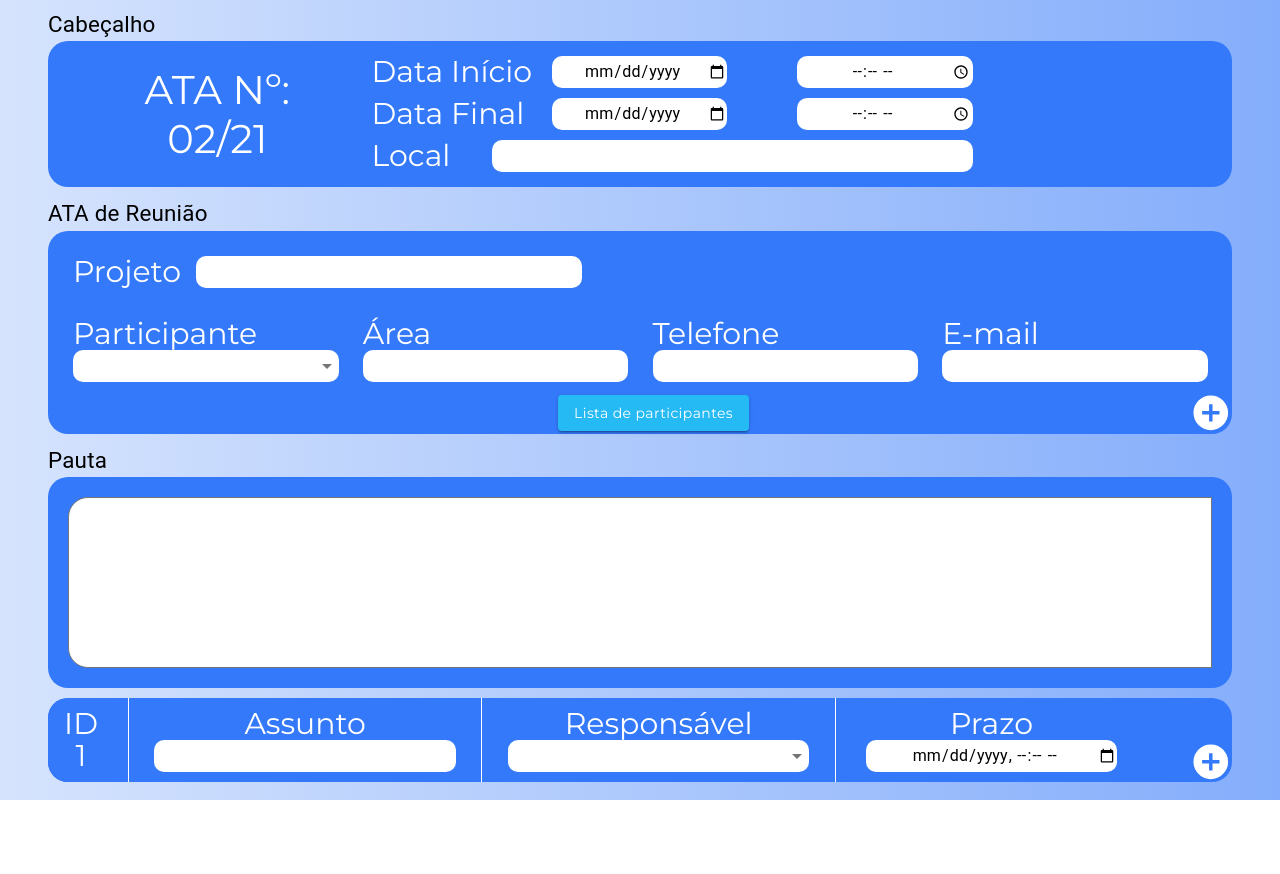
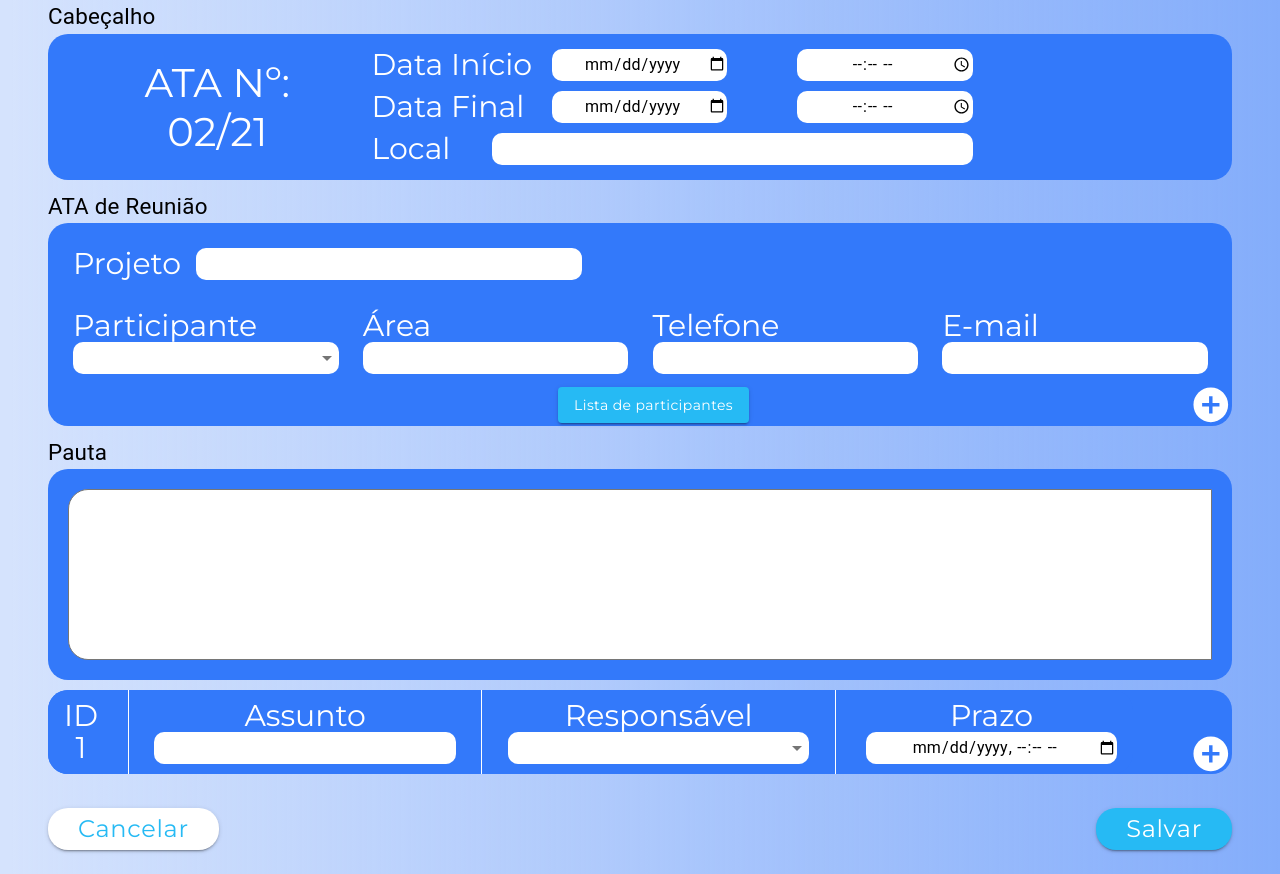
Before and after one commit to BureauTech/ProjectSisatas, a React (Create React App) app in the folder client/: page /createata in a window 1280 px wide. Before the commit the page ends 800 px from the top, so only its background shows below. Built offline with nearby package versions, Linux system fonts and the light colour scheme.

Commit message:
Adicionando botões de salvar e cancelar

```diff
--- a/client/src/pages/CreateAta/CreateAta.js
+++ b/client/src/pages/CreateAta/CreateAta.js
@@ -1,4 +1,10 @@
-import { Container, Grid, Typography } from "@material-ui/core";
+import {
+  Button,
+  Container,
+  Grid,
+  Typography,
+  useTheme,
+} from "@material-ui/core";
 import AtaHeader from "../../components/CreateAta/AtaHeader";
 import ProjectParticipants from "../../components/CreateAta/ProjectParticipants";
 import Pauta from "../../components/CreateAta/Pauta";
@@ -6,6 +12,7 @@ import Topics from "../../components/CreateAta/Topics";
 import { useState } from "react";
 
 const CreateAta = (props) => {
+  const theme = useTheme();
   const ata = {
     id: "01/21",
   };
@@ -38,6 +45,34 @@ const CreateAta = (props) => {
       <Grid container style={{ marginBottom: 10 }}>
         <Topics listaAdicionados={listaAdicionados} />
       </Grid>
+      <Grid container justify="space-between" style={{ padding: 24 }}>
+        <Button
+          variant="contained"
+          style={{
+            backgroundColor: "white",
+            color: theme.palette.secondary.main,
+            fontWeight: 700,
+            fontSize: "1.5rem",
+            borderRadius: 20,
+            padding: "0 30px",
+          }}
+        >
+          Cancelar
+        </Button>
+        <Button
+          variant="contained"
+          color="secondary"
+          style={{
+            color: "white",
+            fontWeight: 700,
+            fontSize: "1.5rem",
+            borderRadius: 20,
+            padding: "0 30px",
+          }}
+        >
+          Salvar
+        </Button>
+      </Grid>
     </Container>
   );
 };
```
